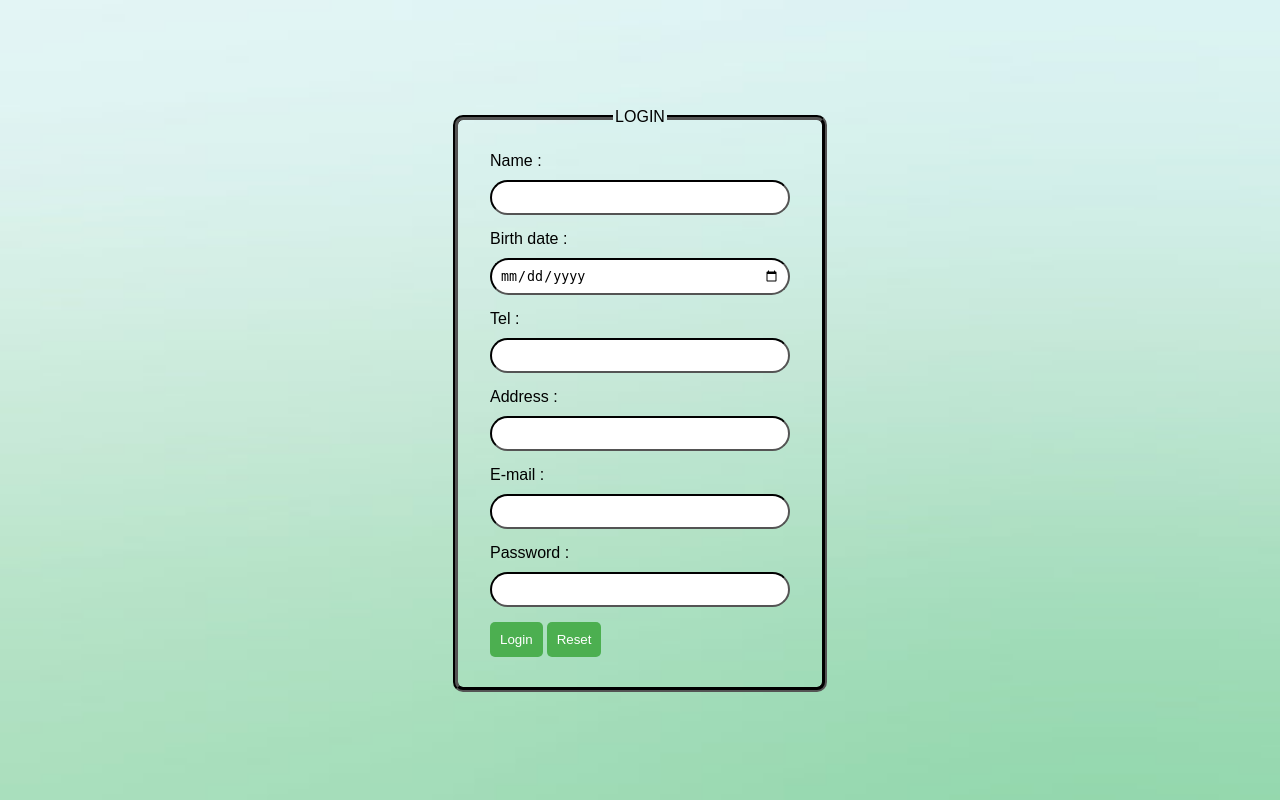
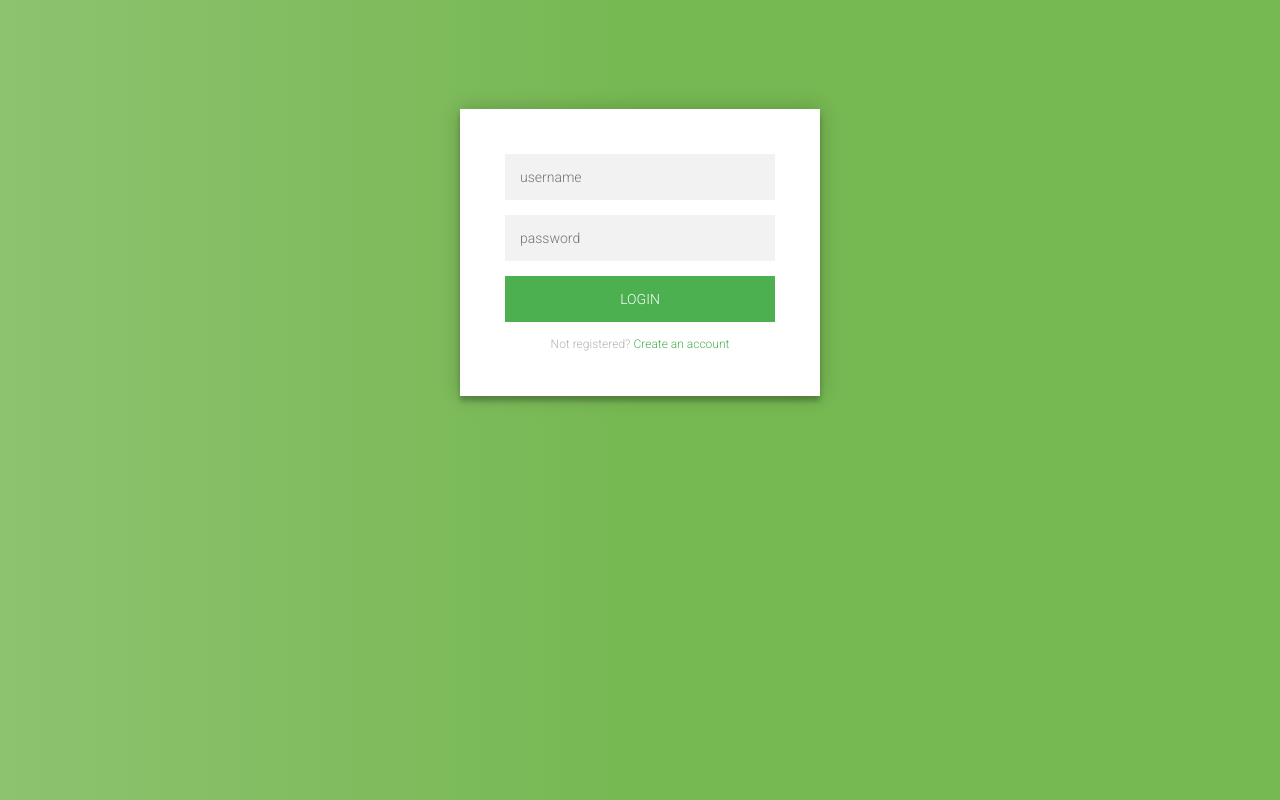
Before and after one commit to 14022003F/project, a PHP site: page /loginpat.html in a window 1280 px wide. Run offline with PHP 8.4, Linux system fonts and the light colour scheme.

Commit message:
modified:   loginpat.css 	modified:   loginpat.html 	new file:   loginpat.js

```diff
--- a/loginpat.css
+++ b/loginpat.css
@@ -1,53 +1,98 @@
+@import url(https://fonts.googleapis.com/css?family=Roboto:300);
+
+.login-page {
+  width: 360px;
+  padding: 8% 0 0;
+  margin: auto;
+}
+.form {
+  position: relative;
+  z-index: 1;
+  background: #FFFFFF;
+  max-width: 360px;
+  margin: 0 auto 100px;
+  padding: 45px;
+  text-align: center;
+  box-shadow: 0 0 20px 0 rgba(0, 0, 0, 0.2), 0 5px 5px 0 rgba(0, 0, 0, 0.24);
+}
+.form input {
+  font-family: "Roboto", sans-serif;
+  outline: 0;
+  background: #f2f2f2;
+  width: 100%;
+  border: 0;
+  margin: 0 0 15px;
+  padding: 15px;
+  box-sizing: border-box;
+  font-size: 14px;
+}
+.form button {
+  font-family: "Roboto", sans-serif;
+  text-transform: uppercase;
+  outline: 0;
+  background: #4CAF50;
+  width: 100%;
+  border: 0;
+  padding: 15px;
+  color: #FFFFFF;
+  font-size: 14px;
+  -webkit-transition: all 0.3 ease;
+  transition: all 0.3 ease;
+  cursor: pointer;
+}
+.form button:hover,.form button:active,.form button:focus {
+  background: #43A047;
+}
+.form .message {
+  margin: 15px 0 0;
+  color: #b3b3b3;
+  font-size: 12px;
+}
+.form .message a {
+  color: #4CAF50;
+  text-decoration: none;
+}
+.form .register-form {
+  display: none;
+}
+.container {
+  position: relative;
+  z-index: 1;
+  max-width: 300px;
+  margin: 0 auto;
+}
+.container:before, .container:after {
+  content: "";
+  display: block;
+  clear: both;
+}
+.container .info {
+  margin: 50px auto;
+  text-align: center;
+}
+.container .info h1 {
+  margin: 0 0 15px;
+  padding: 0;
+  font-size: 36px;
+  font-weight: 300;
+  color: #1a1a1a;
+}
+.container .info span {
+  color: #4d4d4d;
+  font-size: 12px;
+}
+.container .info span a {
+  color: #000000;
+  text-decoration: none;
+}
+.container .info span .fa {
+  color: #EF3B3A;
+}
 body {
-    display: flex;
-    align-items: center;
-    justify-content: center;
-    height: 100vh;
-    margin: 0;
-    background-image: url(green.jpg);
-    background-repeat: no-repeat;
-    background-size: cover;
-    }
-
-form {
-    width: 300px;
-    padding: 20px;
-    }
-fieldset{
-    border-radius: 10px;
-    border-width: 5px;
-    border-color: black;
+  background: #76b852; /* fallback for old browsers */
+  background: rgb(141,194,111);
+  background: linear-gradient(90deg, rgba(141,194,111,1) 0%, rgba(118,184,82,1) 50%);
+  font-family: "Roboto", sans-serif;
+  -webkit-font-smoothing: antialiased;
+  -moz-osx-font-smoothing: grayscale;
 }
-
-label {
-    display: block;
-    margin-bottom: 10px;
-    font-family: sans-serif;
-    }
-input {
-    width: 100%;
-    padding: 8px;
-    margin-bottom: 15px;
-    box-sizing: border-box;
-    border-radius: 50px;
-    border-color: black;
-    }
-
- button {
-    background-color: #4CAF50;
-    color: white;
-    padding: 10px;
-    border: none;
-    border-radius: 5px;
-    cursor: pointer;
-    transition: 0.5s ease;
-
-}
-button:hover{
-
-    padding: 1rem 3rem;
-}
-legend{
-    text-align: center;
-    font-family: sans-serif;
-}
--- a/loginpat.html
+++ b/loginpat.html
@@ -7,24 +7,23 @@
     <title>login</title>
 </head>
 <body>
-    <fieldset>
-        <legend>LOGIN</legend>
-        <form>
-            <label>Name :</label>
-            <input type="text"><br>
-            <label>Birth date :</label>
-            <input type="date"><br>
-            <label>Tel :</label>
-            <input type="tel"><br>
-            <label>Address :</label>
-            <input type="text"><br>
-            <label>E-mail :</label>
-            <input type="text"><br>
-            <label>Password :</label>
-            <input type="password"><br>
-            <button type="submit">Login</button>
-            <button type="reset">Reset</button>
-        </form>
-    </fieldset>
+    <div class="login-page">
+        <div class="form">
+          <form class="register-form">
+            <input type="text" placeholder="name"/>
+            <input type="password" placeholder="password"/>
+            <input type="text" placeholder="email address"/>
+            <button>create</button>
+            <p class="message">Already registered? <a href="#">Sign In</a></p>
+          </form>
+          <form class="login-form">
+            <input type="text" placeholder="username"/>
+            <input type="password" placeholder="password"/>
+            <button>login</button>
+            <p class="message">Not registered? <a href="#">Create an account</a></p>
+          </form>
+        </div>
+      </div>
+      <script src="loginpat.js"></script>
 </body>
 </html>
--- /dev/null
+++ b/loginpat.js
@@ -0,0 +1,3 @@
+$('.message a').click(function(){
+    $('form').animate({height: "toggle", opacity: "toggle"}, "slow");
+ });
```
